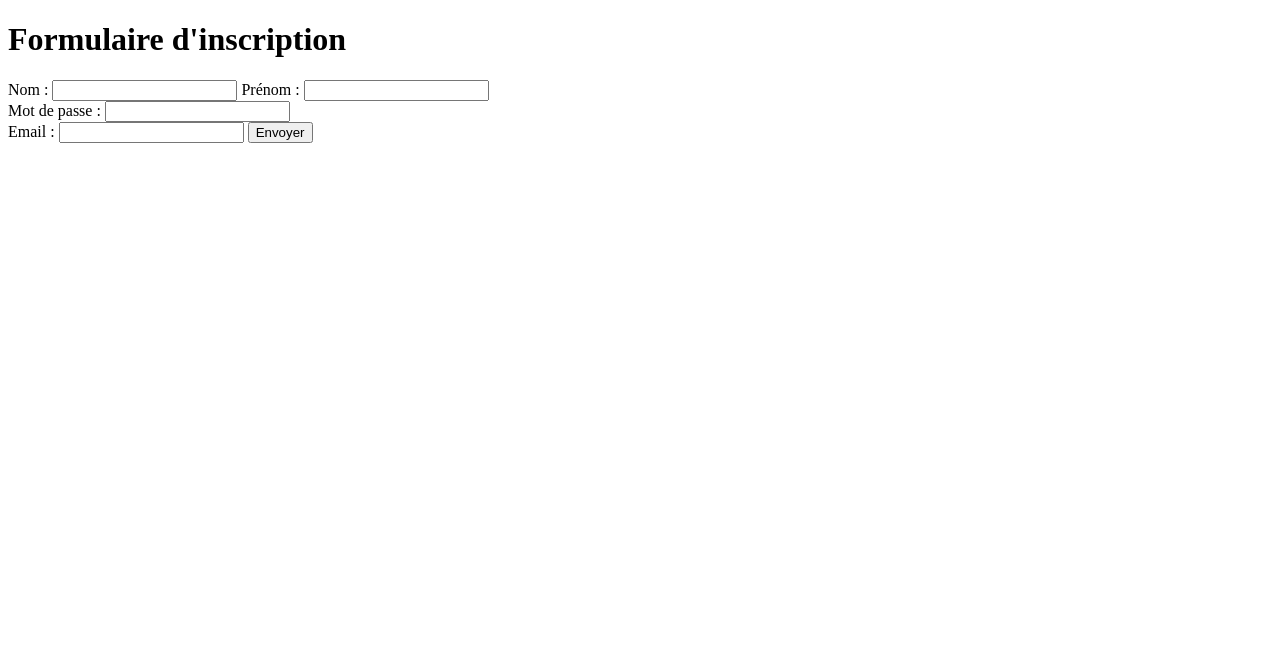
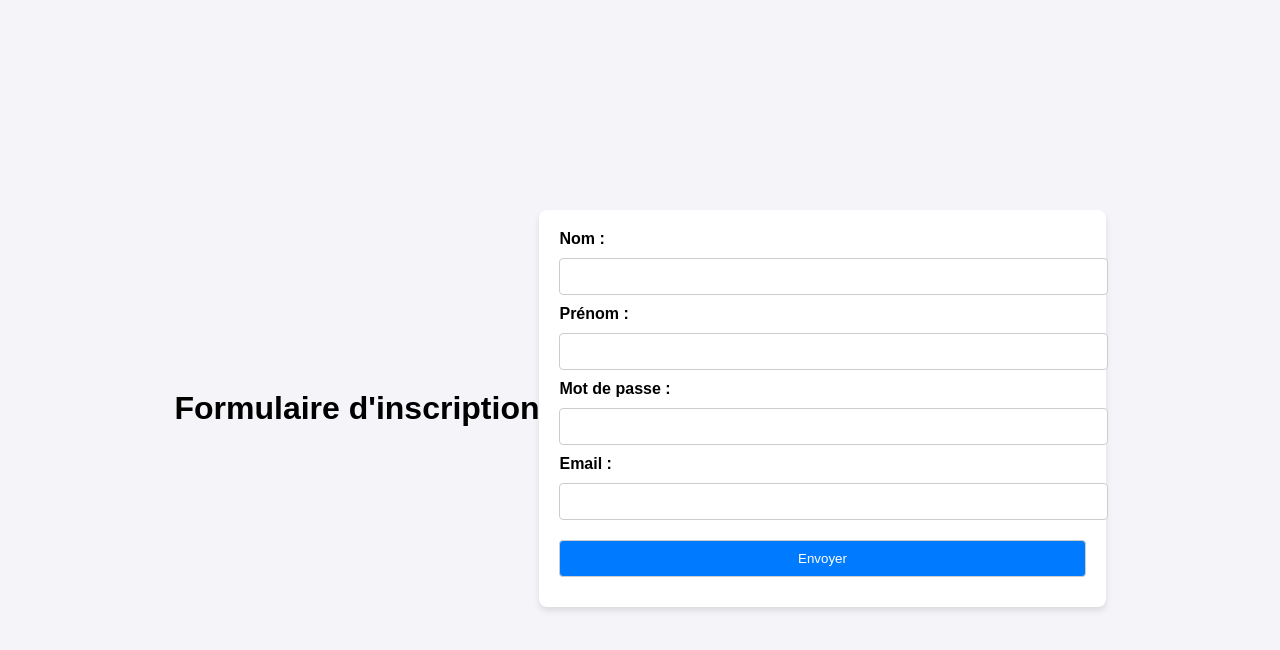
Before and after one commit to MatisGames35/jolie, a plain HTML site: page index.html in a window 1280 px wide. Drawn offline with Linux system fonts and the light colour scheme.

Commit message:
le jolie
cjooile

```diff
--- a/index.html
+++ b/index.html
@@ -2,6 +2,7 @@
 <!DOCTYPE html>
 <html lang="fr">
 <head>
+    <link rel="stylesheet" href="style.css">
     <meta charset="UTF-8">
     <meta name="viewport" content="width=device-width, initial-scale=1.0">
     <title>Inscription Étape par Étape</title>
--- /dev/null
+++ b/style.css
@@ -0,0 +1,30 @@
+/* styles.css */
+body {
+    font-family: Arial, sans-serif;
+    background-color: #f4f4f9;
+    display: flex;
+    justify-content: center;
+    align-items: center;
+    height: 100vh;
+}
+form {
+    background: #fff;
+    padding: 20px;
+    border-radius: 8px;
+    box-shadow: 0 4px 6px rgba(0, 0, 0, 0.1);
+}
+label {
+    font-weight: bold;
+}
+input, button {
+    width: 100%;
+    margin: 10px 0;
+    padding: 10px;
+    border: 1px solid #ccc;
+    border-radius: 4px;
+}
+button {
+    background: #007bff;
+    color: #fff;
+    cursor: pointer;
+}
```
